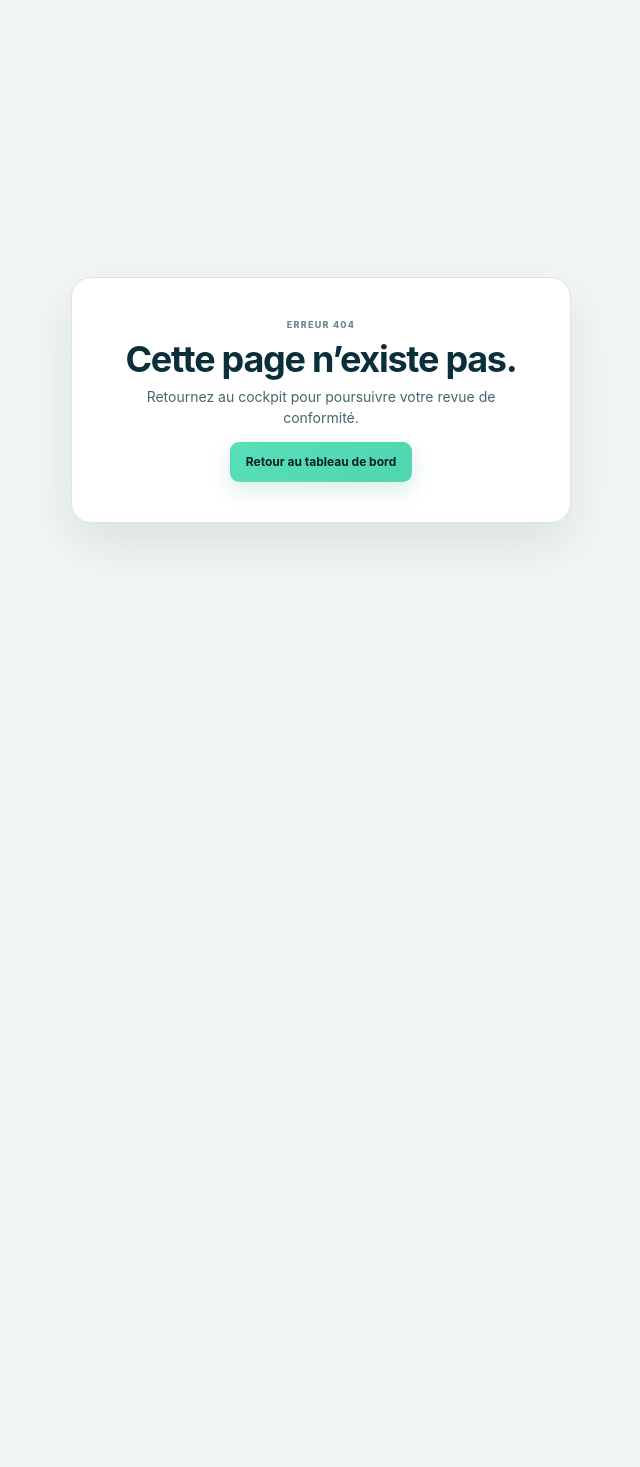
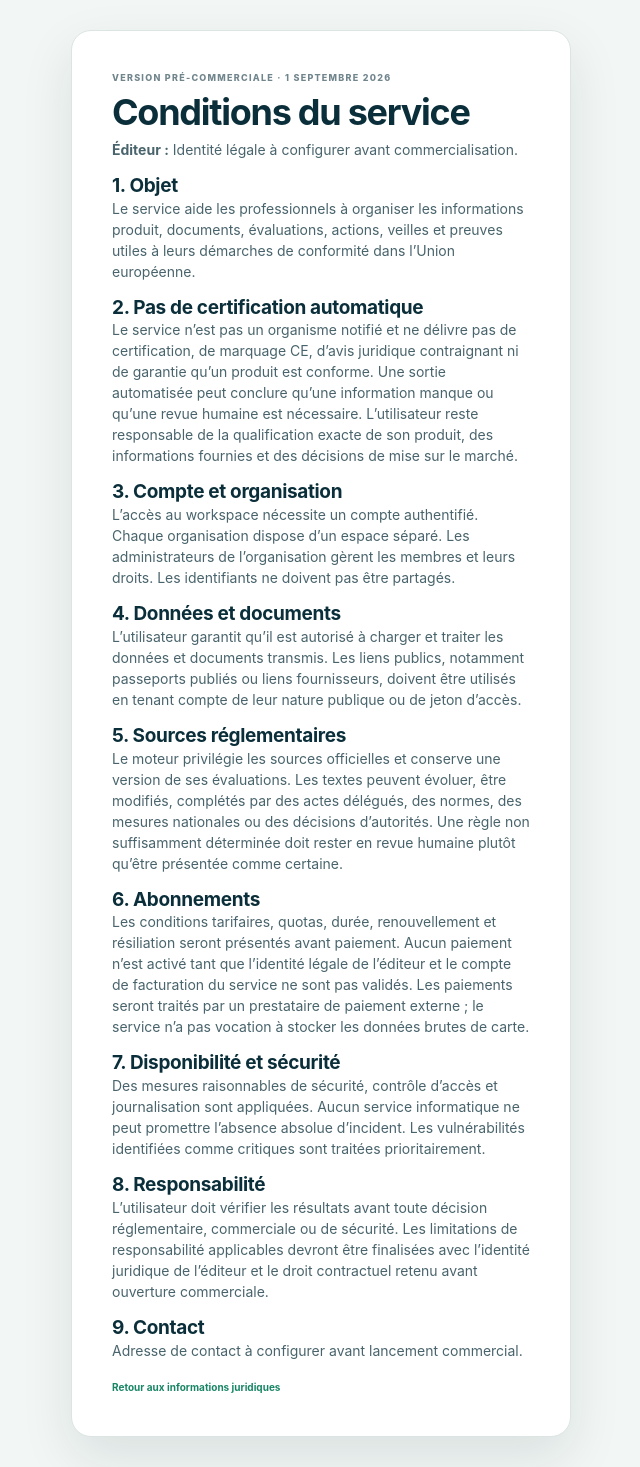
Before and after one commit to Diasnissa92/eu-product-compliance-os, a Next.js app: page /legal/terms in a window 1280 px wide. Before the commit this address had no page. Shown: the whole page, without its empty margins (319-959 px from the left). Before the commit the page ends 800 px from the top, so only its background shows below. Built offline with nearby package versions, Linux system fonts and the light colour scheme.

Commit message:
Add SaaS service terms

```diff
--- /dev/null
+++ b/app/legal/terms/page.tsx
@@ -0,0 +1,22 @@
+import Link from "next/link";
+import { getLegalConfig } from "@/lib/legal-config";
+
+export const metadata = { title: "Conditions du service · EU Product Compliance OS" };
+
+export default function TermsPage() {
+  const legal = getLegalConfig();
+  return <main className="centered-page"><article className="empty-card" style={{maxWidth: 900, textAlign: "left"}}>
+    <span className="eyebrow">Version pré-commerciale · 1 septembre 2026</span><h1>Conditions du service</h1>
+    <p><strong>Éditeur :</strong> {legal.entityName || "Identité légale à configurer avant commercialisation"}.</p>
+    <h2>1. Objet</h2><p>Le service aide les professionnels à organiser les informations produit, documents, évaluations, actions, veilles et preuves utiles à leurs démarches de conformité dans l’Union européenne.</p>
+    <h2>2. Pas de certification automatique</h2><p>Le service n’est pas un organisme notifié et ne délivre pas de certification, de marquage CE, d’avis juridique contraignant ni de garantie qu’un produit est conforme. Une sortie automatisée peut conclure qu’une information manque ou qu’une revue humaine est nécessaire. L’utilisateur reste responsable de la qualification exacte de son produit, des informations fournies et des décisions de mise sur le marché.</p>
+    <h2>3. Compte et organisation</h2><p>L’accès au workspace nécessite un compte authentifié. Chaque organisation dispose d’un espace séparé. Les administrateurs de l’organisation gèrent les membres et leurs droits. Les identifiants ne doivent pas être partagés.</p>
+    <h2>4. Données et documents</h2><p>L’utilisateur garantit qu’il est autorisé à charger et traiter les données et documents transmis. Les liens publics, notamment passeports publiés ou liens fournisseurs, doivent être utilisés en tenant compte de leur nature publique ou de jeton d’accès.</p>
+    <h2>5. Sources réglementaires</h2><p>Le moteur privilégie les sources officielles et conserve une version de ses évaluations. Les textes peuvent évoluer, être modifiés, complétés par des actes délégués, des normes, des mesures nationales ou des décisions d’autorités. Une règle non suffisamment déterminée doit rester en revue humaine plutôt qu’être présentée comme certaine.</p>
+    <h2>6. Abonnements</h2><p>Les conditions tarifaires, quotas, durée, renouvellement et résiliation seront présentés avant paiement. Aucun paiement n’est activé tant que l’identité légale de l’éditeur et le compte de facturation du service ne sont pas validés. Les paiements seront traités par un prestataire de paiement externe ; le service n’a pas vocation à stocker les données brutes de carte.</p>
+    <h2>7. Disponibilité et sécurité</h2><p>Des mesures raisonnables de sécurité, contrôle d’accès et journalisation sont appliquées. Aucun service informatique ne peut promettre l’absence absolue d’incident. Les vulnérabilités identifiées comme critiques sont traitées prioritairement.</p>
+    <h2>8. Responsabilité</h2><p>L’utilisateur doit vérifier les résultats avant toute décision réglementaire, commerciale ou de sécurité. Les limitations de responsabilité applicables devront être finalisées avec l’identité juridique de l’éditeur et le droit contractuel retenu avant ouverture commerciale.</p>
+    <h2>9. Contact</h2><p>{legal.email || "Adresse de contact à configurer avant lancement commercial."}</p>
+    <Link className="inline-link" href="/legal">Retour aux informations juridiques</Link>
+  </article></main>;
+}
```
